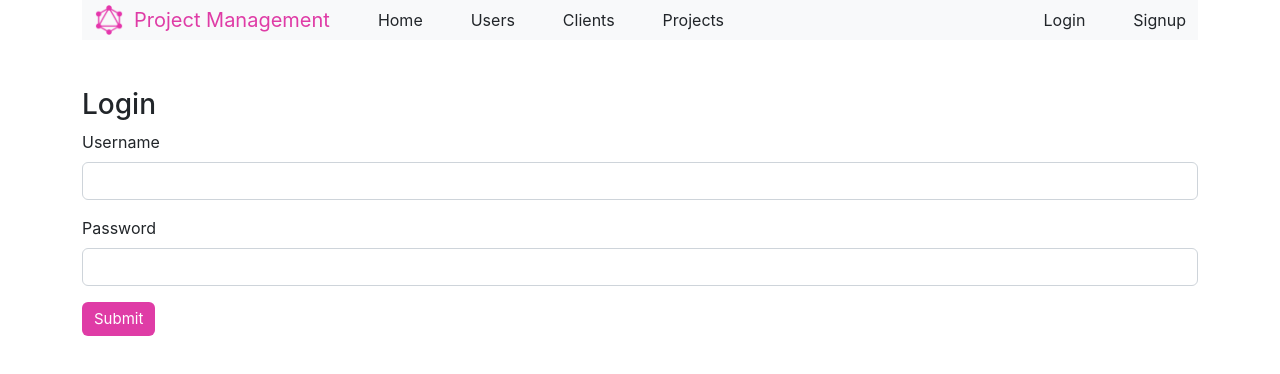
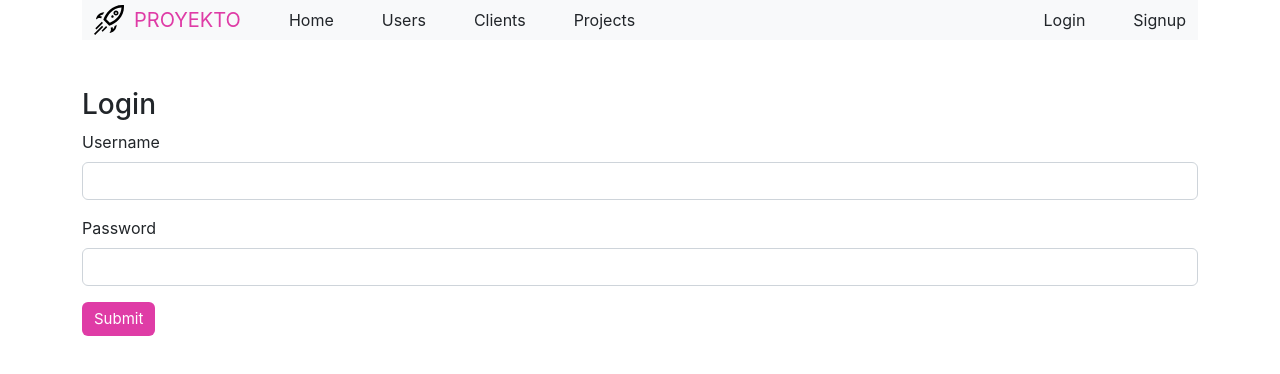
Before and after one commit to kathulhur/proyekto-client, a React (Create React App) app: page /login in a window 1280 px wide. Shown: the top 374 px of the page. Built offline with nearby package versions, Linux system fonts and the light colour scheme.

Commit message:
Change logo and change the logout to a tag to reload all components

```diff
--- a/src/App.js
+++ b/src/App.js
@@ -36,7 +36,7 @@ const cache = new InMemoryCache({
 
 
 const client = new ApolloClient({
-  uri: 'http://localhost:5000/graphql',
+  uri: 'https://proyekto-app.herokuapp.com/graphql',
   cache
 })
 
--- a/src/components/Header.jsx
+++ b/src/components/Header.jsx
@@ -1,4 +1,4 @@
-import logo from './assets/logo.png'
+import logo from './assets/rocket-icon.svg'
 import './style.css'
 import useToken from '../useToken'
 import { Link } from 'react-router-dom'
@@ -15,7 +15,7 @@ export default function Header() {
                 <div className="d-flex">
                     <div className="d-flex">
                       <img src={logo} alt="logo" className='mr-2'/>
-                      <div>Project Management</div>
+                      <div>PROYEKTO</div>
                     </div>
                 </div>
             </a>
@@ -28,7 +28,7 @@ export default function Header() {
 
             <div>
               { token && token.token ?
-              (<Link to="/login" className="" onClick={ () => setToken({}) }>Logout</Link> ) :
+              (<a href="/login" className="" onClick={ () => setToken({}) }>Logout</a> ) :
               (
               <>
                 <Link to="/login" className="me-5">Login</Link>
--- a/src/pages/LoginPage.jsx
+++ b/src/pages/LoginPage.jsx
@@ -4,7 +4,7 @@ import { useNavigate } from "react-router-dom";
 import Header from "../components/Header";
 
 async function loginUser(credentials) {
-    return fetch('http://localhost:5000/login', {
+    return fetch('https://proyekto-app.herokuapp.com/login', {
       method: 'POST',
       headers: {
         'Content-Type': 'application/json'
```
Also changed, not shown: src/components/assets/rocket-icon.svg (added).
